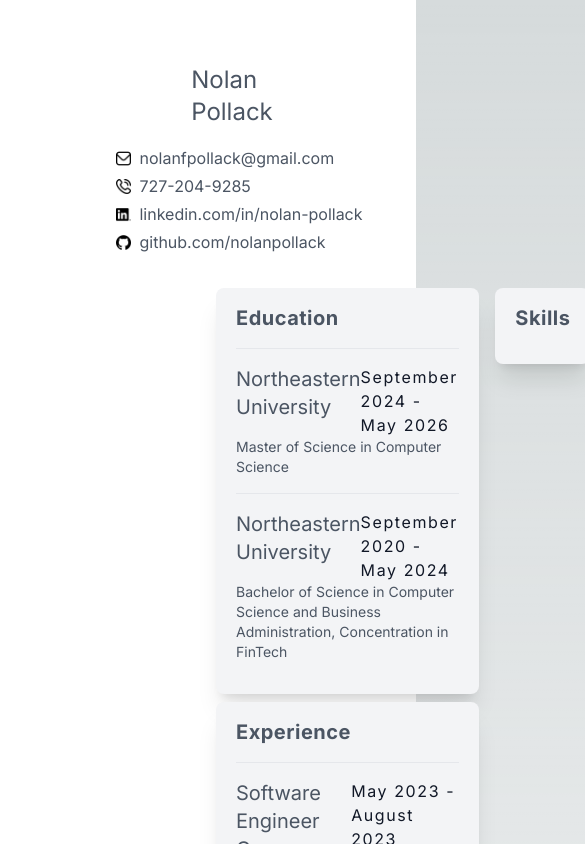
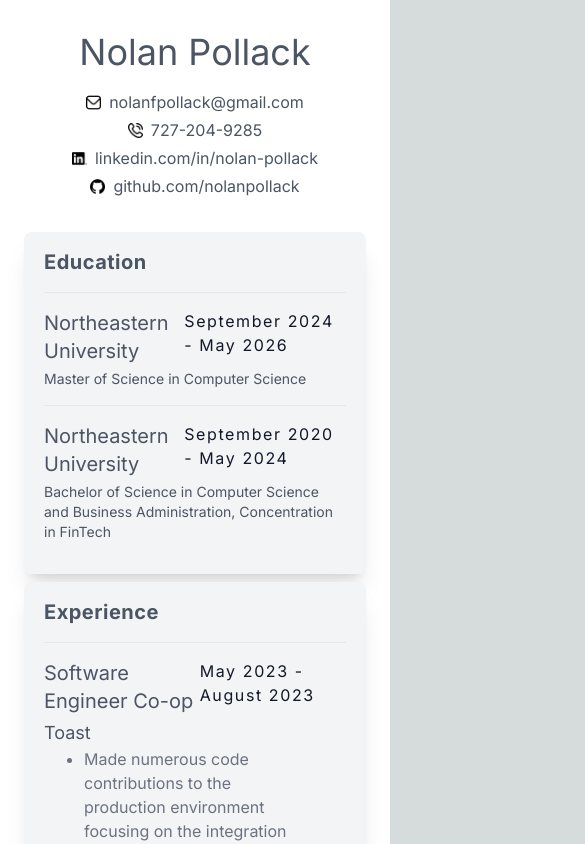
Before and after one commit to nolanpollack/resume, a Next.js app: page / in a window 390 px wide. Shown: the top 844 px of the page, 585 px wide, since content can reach past the window. Built offline with nearby package versions, Linux system fonts and the light colour scheme.

Commit message:
more changes

```diff
--- a/src/app/page.tsx
+++ b/src/app/page.tsx
@@ -4,10 +4,10 @@
 import phone from "../assets/phone.png";
 import mail from "../assets/mail.png";
 import github from "../assets/github.png";
-import {ReactNode, useState} from "react";
+import {ReactNode} from "react";
 
 function H1({title}: { title: string }) {
-    return <h1 className="py-4 lg:py-6 lg:text-5xl text-2xl text-gray-600">{title}</h1>
+    return <h1 className="py-4 lg:py-6 sm:text-5xl text-4xl text-gray-600">{title}</h1>
 }
 
 function H2({title}: { title: string }) {
@@ -29,13 +29,13 @@
 function WhiteBox(props: { children: ReactNode }) {
     // return <div className="relative bg-gray-200 px-6 py-3 shadow-xl shadow-gray-500/20 hover:ring-8 ring-gray-500 sm:mx-auto sm:max-w-lg sm:rounded-lg sm:px-10">
     return <div
-        className="transition justify-center items-center bg-gray-100 shadow-xl rounded-lg max-content px-5 m-2 py-4 hover:scale-105">
+        className="justify-center items-center bg-gray-100 shadow-xl rounded-lg px-5 m-2 py-4">
         {props.children}
     </div>
 }
 
 function ContactSection() {
-    return <div className="flex flex-col sm:flex-row justify-around sm:space-x-10">
+    return <div className="flex flex-wrap flex-row justify-around">
         <ContactItem title={"nolanfpollack@gmail.com"} link={"mailto:nolanfpollack@gmail.com"} image={mail}/>
         <ContactItem title={"727-204-9285"} link={"tel:1-727-204-9285"} image={phone}/>
         <ContactItem title={"linkedin.com/in/nolan-pollack"} link={"https://www.linkedin.com/in/nolan-pollack/"}
@@ -46,7 +46,7 @@
 
 function ContactItem({title, link, image}: { title: string, link: string, image: any }) {
     return <a href={link} target="_blank" rel="noreferrer">
-        <div className="flex space-x-2 hover:bg-gray-200 px-1.5 text-nowrap rounded-lg py-0.5 active:bg-gray-300">
+        <div className="flex space-x-2 hover:bg-gray-200 px-1.5 mx-2 text-nowrap rounded-lg py-0.5 active:bg-gray-300">
             <Image className="object-contain" src={image} width={15} height={15} alt={"Phone Logo"}/>
             <p className="text-gray-600 flex-1">{title}</p>
         </div>
@@ -69,8 +69,6 @@
     date: string,
     children: ReactNode
 }) {
-    const [isHovered, setIsHovered] = useState(false);
-
     return <div className="py-4 group">
         <div className="flex flex-row">
             <H3 title={title}/>
@@ -136,12 +134,12 @@
 
 export default function Home() {
     return (
-        <main className="bg-white min-h-screen flex-col items-center p-12 px-52">
-            <div className="flex flex-col items-center p-6 pt-0">
+        <main className="bg-white min-h-screen flex-col items-center p-4 lg:py-12 lg:px-44">
+            <div className="flex flex-col items-center py-6 pt-0">
                 <H1 title={"Nolan Pollack"}/>
                 <ContactSection/>
             </div>
-            <div className="flex flex-row">
+            <div className="flex flex-col sm:flex-row">
                 {/*Left Side*/}
                 <div>
                     <EducationSection/>
```
